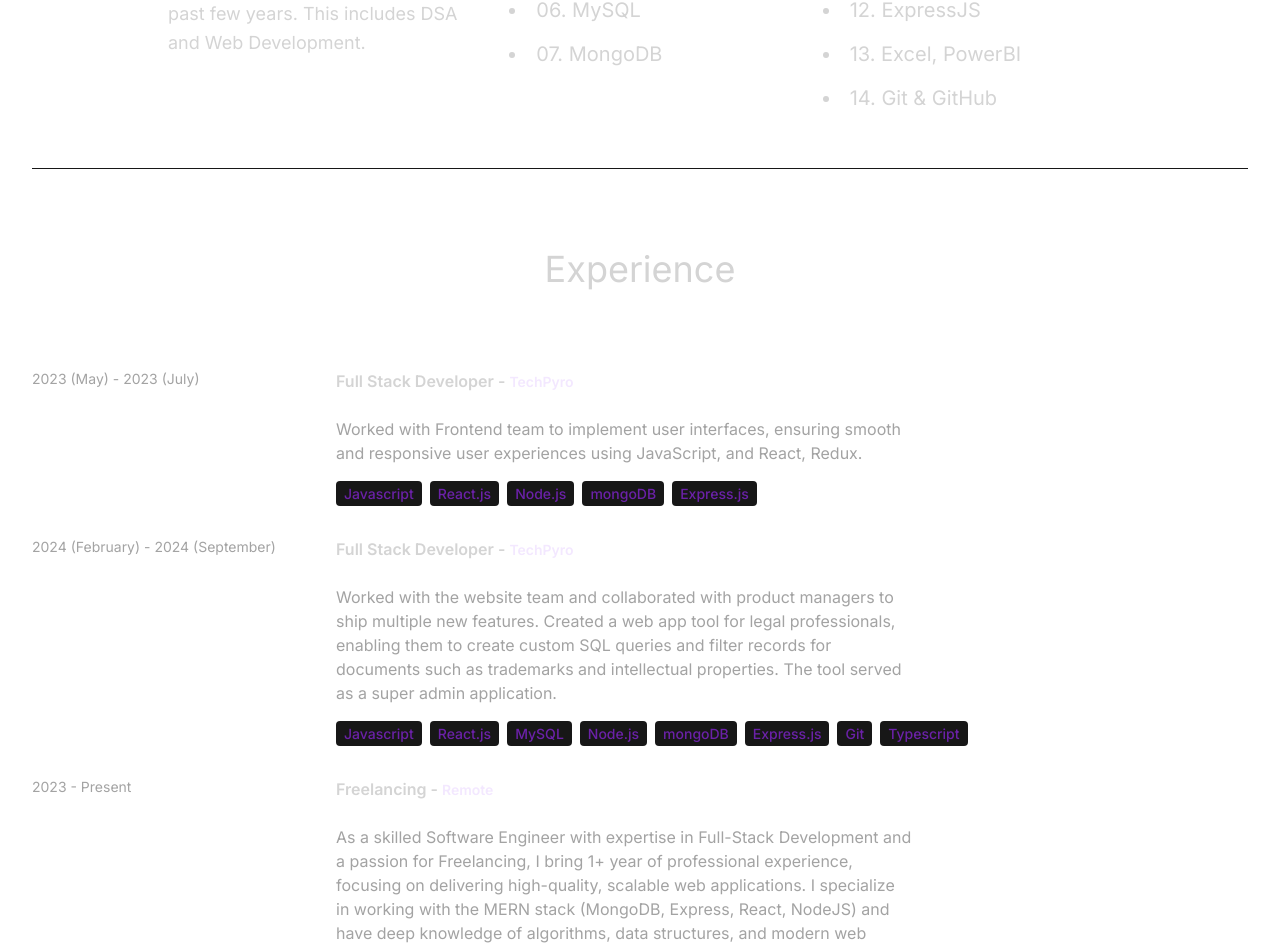
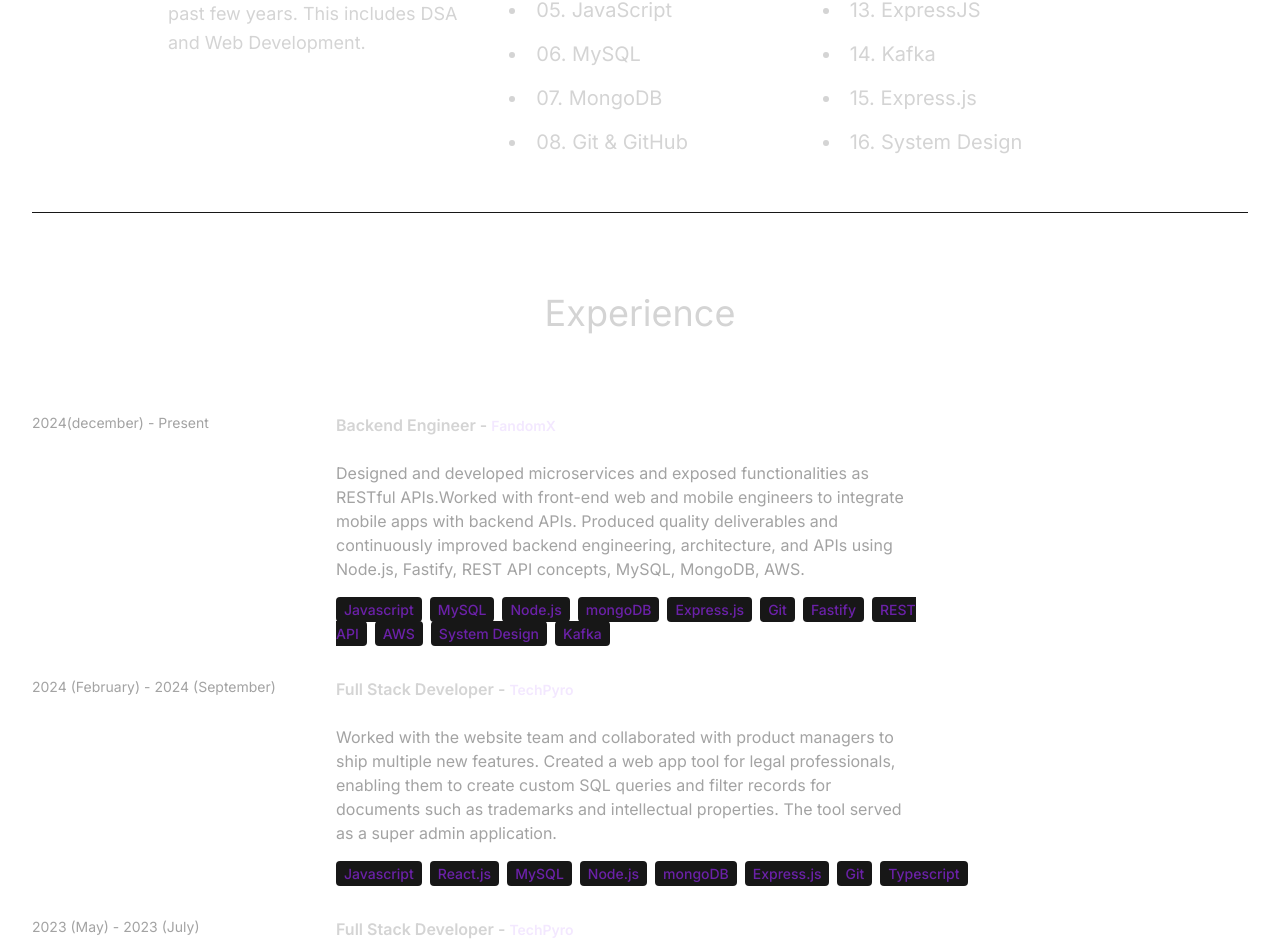
Before and after one commit to bantikumardas/react-portfolio-banti, a React (Vite) app: page / in a window 1280 px wide. Shown: the part 1940-2889 px from the top of the page. Built offline with nearby package versions, Linux system fonts and the light colour scheme.

Commit message:
Changes are being committed

```diff
--- a/src/component/Myskills.jsx
+++ b/src/component/Myskills.jsx
@@ -61,11 +61,12 @@ const Technologies = () => {
               {[
                 "01. C/C++",
                 "02. DSA",
-                // "03. Java",
+                 "03. Java",
                 "04. Python",
                 "05. JavaScript",
                 "06. MySQL",
-                "07. MongoDB"
+                "07. MongoDB",
+                "08. Git & GitHub"
               ].map(skill => (
                 <motion.li
                   key={skill}
@@ -82,13 +83,14 @@ const Technologies = () => {
             {/* Right column of skills */}
             <div className="space-y-4">
               {[
-                "08. HTML & CSS",
-                "09. ReactJS",
-                "10. ReduxJS",
-                "11. NodeJS",
-                "12. ExpressJS",
-                "13. Excel, PowerBI",
-                "14. Git & GitHub"
+                "09. HTML & CSS",
+                "10. ReactJS",
+                "11. ReduxJS",
+                "12. NodeJS",
+                "13. ExpressJS",
+                "14. Kafka",
+                "15. Express.js",
+                "16. System Design"
               ].map(skill => (
                 <motion.li
                   key={skill}
--- a/src/constants/index.js
+++ b/src/constants/index.js
@@ -6,22 +6,30 @@ import project3 from "../assets/projects/project-3.jpg";
 export const HERO_CONTENT = `Hello, I am Aayush Kumar Gupta, a 2024 graduate from NIT Jamshedpur. I'm a passionate Software Engineer with 1+ year of experience in building robust, scalable web applications. My strong problem-solving skills and expertise in data structures and algorithms help me tackle complex challenges and create innovative solutions to drive business growth and enhance user experiences.`;
 
 export const ABOUT_TEXT = `I am a dedicated and versatile Software Engineer with a passion for creating efficient and user-friendly web applications.
-  I have a strong foundation in problem-solving, evidenced by my 4-star rating on Codechef and a 1900+ rating on LeetCode, where I have solved over 1800 problems.
-  My technical expertise includes full-stack development using the MERN stack, I have worked with a variety of technologies, including React.js, Node.js, Express.js, MySQL, and MongoDB. My journey in web development began with a deep curiosity for how things work, and it has evolved into a career where I continuously strive to learn and adapt to new challenges. I thrive in collaborative environments and enjoy solving complex problems to deliver high-quality solutions. Outside of coding, I enjoy staying active, exploring new technologies, and contributing to open-source projects.`;
+  I have a strong foundation in problem-solving, evidenced by my 4-star rating on Codechef and a 1935+ rating on LeetCode, where I have solved over 2000 problems.
+  My technical expertise includes full-stack development using the MERN stack, I have worked with a variety of technologies, including React.js, Node.js, Express.js, MySQL, MongoDB, System Design, REST API's, AWS. My journey in web development began with a deep curiosity for how things work, and it has evolved into a career where I continuously strive to learn and adapt to new challenges. I thrive in collaborative environments and enjoy solving complex problems to deliver high-quality solutions. Outside of coding, I enjoy staying active, exploring new technologies, and contributing to open-source projects.`;
 
 export const EXPERIENCES = [
   {
-    year: "2023 (May) - 2023 (July) ",
-    role: " Full Stack Developer",
-    company: "TechPyro",
-    description: ` Worked with Frontend team to implement user interfaces, ensuring smooth and responsive user experiences using
- JavaScript, and React, Redux.`,
+    year: "2024(december) -  Present ",
+    role: "Backend Engineer",
+    company: "FandomX",
+    description: `Designed and developed microservices and exposed functionalities as RESTful APIs.Worked with front-end web
+and mobile engineers to integrate mobile apps with backend APIs.
+ Produced quality deliverables and continuously improved backend engineering, architecture, and APIs using
+Node.js, Fastify, REST API concepts, MySQL, MongoDB, AWS.`,
     technologies: [
       "Javascript",
-      "React.js",
+      "MySQL",
       "Node.js",
       "mongoDB",
       "Express.js",
+      "Git",
+      "Fastify",
+      "REST API",
+      "AWS",
+      "System Design",
+      "Kafka",
     ],
   },
   {
@@ -44,23 +52,18 @@ export const EXPERIENCES = [
       "Typescript",
     ],
   },
-
   {
-    year: "2023 -  Present ",
-    role: "Freelancing",
-    company: "Remote",
-    description: `As a skilled Software Engineer with expertise in Full-Stack Development and a passion for Freelancing, I bring  1+ year of professional experience, focusing on delivering high-quality, scalable web applications. I specialize in working with the MERN stack (MongoDB, Express, React, NodeJS) and have deep knowledge of algorithms, data structures, and modern web technologies.`,
+    year: "2023 (May) - 2023 (July) ",
+    role: " Full Stack Developer",
+    company: "TechPyro",
+    description: ` Worked with Frontend team to implement user interfaces, ensuring smooth and responsive user experiences using
+ JavaScript, and React, Redux.`,
     technologies: [
       "Javascript",
       "React.js",
-      "MySQL",
       "Node.js",
       "mongoDB",
       "Express.js",
-
-      "Git",
-
-      "Typescript",
     ],
   },
 ];
```
